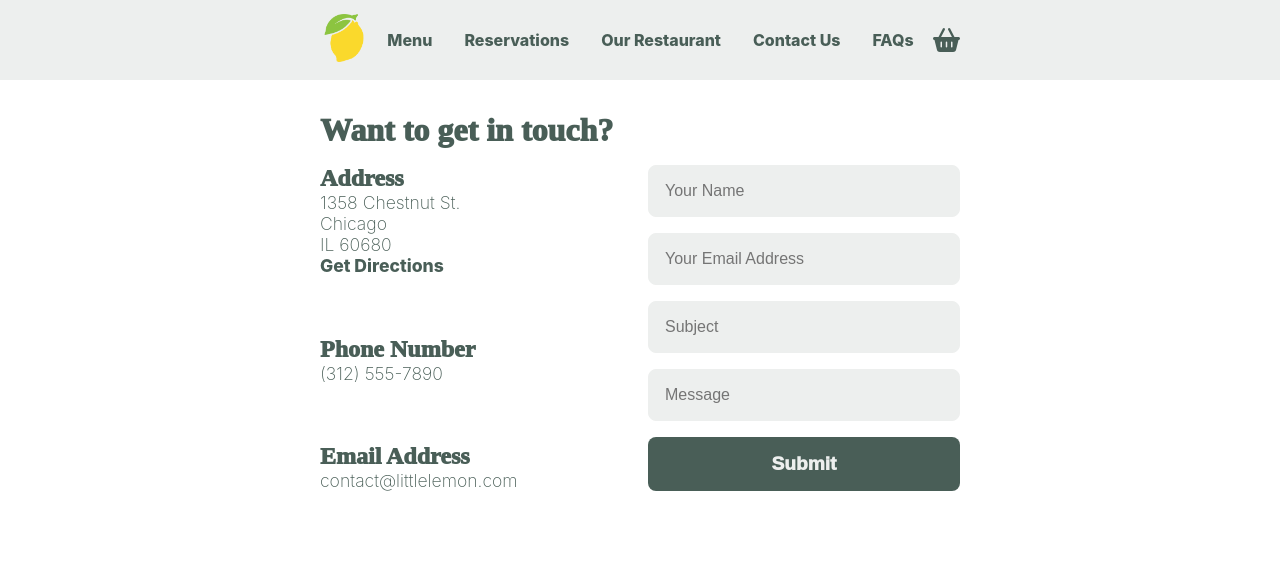
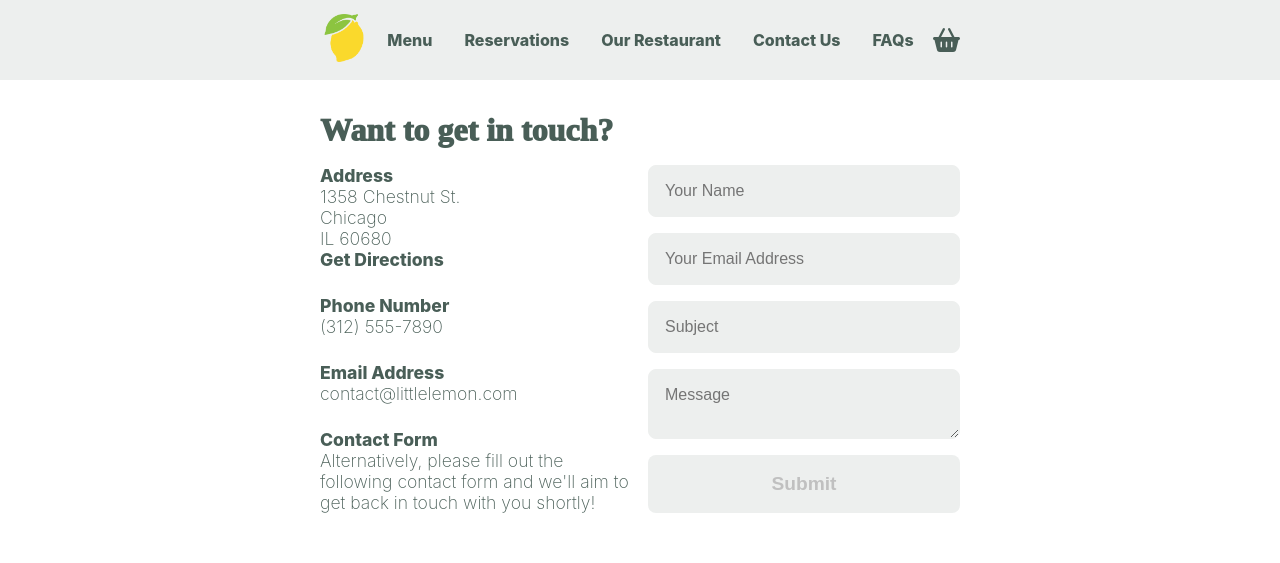
Before and after one commit to CameronCarlyon/LittleLemon, a React (Create React App) app: page /contact-us in a window 1280 px wide. Shown: the top 563 px of the page. Built offline with nearby package versions, Linux system fonts and the light colour scheme; the HTML template or start-up script is replaced by a standard one.

Commit message:
Contact Form update and menu text tweaks

```diff
--- a/src/components/Menu.js
+++ b/src/components/Menu.js
@@ -118,19 +118,20 @@ const Menu = () => {
                 {currentMenuItems.map((item, index) => (
                     <div key={index}>
                         <div className='menu-item'>
-                            <h2>{item.name}</h2>
+                            <label>{item.name}</label>
                             <p>{item.description}</p>
                             <div className='menu-item-footer'>
-                                <p><b>${item.price}</b></p>
-                                <p>{item.calories} kcal</p>
+                                <p><i>{item.calories} kcal</i></p>
                                 <div className='dietary-labels'>
-                                    {item.vegetarian && <div className='dietary-label vegetarian'>Vegetarian</div>}
+                                    {item.vegetarian && <div className='dietary-label vegetarian'><i>Vegetarian</i></div>}
                                     {item.vegan && <div className='dietary-label vegan'>Vegan</div>}
-                                    {item.glutenFree && <div className='dietary-label gluten-free'>Gluten-free</div>}
+                                    {item.glutenFree && <div className='dietary-label gluten-free'><i>Gluten-free</i></div>}
                                 </div>
-
                             </div>
                             <div className="menu-item-actions">
+                                <div className='price-label'>
+                                    <b>${item.price}</b>
+                                </div>
                                 <QuantityControl
                                     quantity={getCartQuantity(item.name)}
                                     onIncrease={() => handleAddToCart(item)}
--- a/src/pages/ContactUsPage.js
+++ b/src/pages/ContactUsPage.js
@@ -1,9 +1,46 @@
-import React from 'react';
+import React, { useState } from 'react';
 import Header from '../components/Header.js';
 import Footer from '../components/Footer.js';
 import Promotion from '../components/Promotion.js';
 
 function ContactUsPage() {
+    const [formData, setFormData] = useState({
+        fullName: '',
+        emailAddress: '',
+        subject: '',
+        message: ''
+    });
+    const [isSubmitted, setIsSubmitted] = useState(false);
+
+    const handleInputChange = (e) => {
+        const { id, value } = e.target;
+        setFormData(prev => ({
+            ...prev,
+            [id]: value
+        }));
+    };
+
+    const isFormValid = () => {
+        return Object.values(formData).every(value => value.trim() !== '');
+    };
+
+    const submitForm = (e) => {
+        e.preventDefault();
+        if (isFormValid()) {
+            console.log('Contact form submitted with data:', formData);
+            setIsSubmitted(true);
+            // Clear form
+            setFormData({
+                fullName: '',
+                emailAddress: '',
+                subject: '',
+                message: ''
+            });
+            // Reset submission state after delay
+            setTimeout(() => setIsSubmitted(false), 2000);
+        }
+    };
+
     return (
         <div className="App">
             <Header />
@@ -12,29 +49,64 @@ function ContactUsPage() {
                 <div className="contact-info">
                     <div className="contact-details">
                         <div>
-                        <h2>Address</h2>
+                            <p><b>Address</b></p>
                             <p>1358 Chestnut St. <br />Chicago<br />IL 60680<br />
                             <p><a href='maps.google.com'>Get Directions</a></p>
                             </p>
                         </div>
                         <div>
-                        <h2>Phone Number</h2>
+                            <p><b>Phone Number</b></p>
                             <p>(312) 555-7890</p>
                         </div>
                         <div>
-                        <h2>Email Address</h2>
+                            <p><b>Email Address</b></p>
                             <p>contact@littlelemon.com</p>
                         </div>
-                </div>
-                <div className="contact-form">
-                    <input required type="text" placeholder="Your Name" />
-                    <input required type="text" placeholder="Your Email Address" />
-                    <input required type="text" placeholder="Subject" />
-                    <input required type="textarea" placeholder="Message" />
-                    <button type="submit">Submit</button>
+                        <div>
+                            <p><b>Contact Form</b></p>
+                            <p> Alternatively, please fill out the following contact form and we'll aim to get back in touch with you shortly!</p>
                         </div>
                     </div>
-
+                    <form className="contact-form" onSubmit={submitForm}>
+                        <input
+                            required
+                            id='fullName'
+                            type="text"
+                            placeholder="Your Name"
+                            value={formData.fullName}
+                            onChange={handleInputChange}
+                        />
+                        <input
+                            required
+                            id='emailAddress'
+                            type="email"
+                            placeholder="Your Email Address"
+                            value={formData.emailAddress}
+                            onChange={handleInputChange}
+                        />
+                        <input
+                            required
+                            id='subject'
+                            type="text"
+                            placeholder="Subject"
+                            value={formData.subject}
+                            onChange={handleInputChange}
+                        />
+                        <textarea
+                            required
+                            id='message'
+                            placeholder="Message"
+                            value={formData.message}
+                            onChange={handleInputChange}
+                        />
+                        <button
+                            type='submit'
+                            className={`btn-form ${isFormValid() ? 'btn-form-active' : ''}`}
+                        >
+                            <b>{isSubmitted ? 'Sent!' : 'Submit'}</b>
+                        </button>
+                    </form>
+                </div>
             </div>
             <Promotion />
             <Footer />
```
Lines whose indentation alone changed are shown as unchanged.
